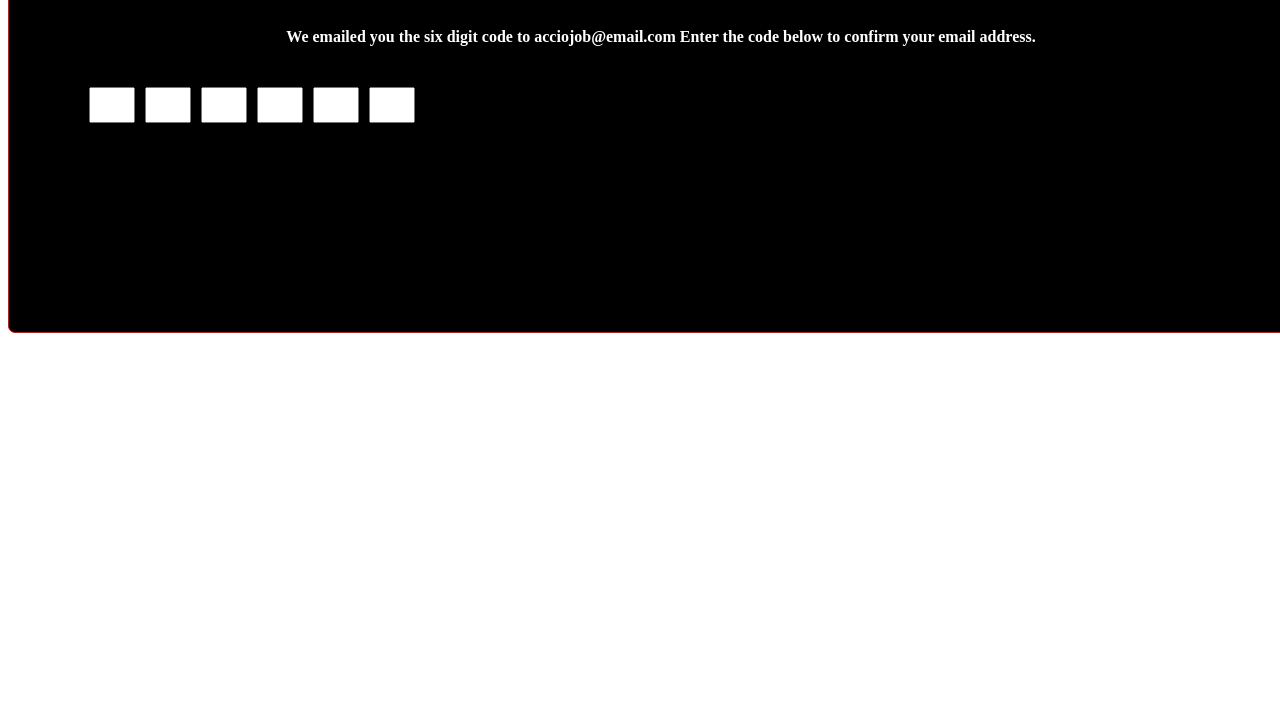
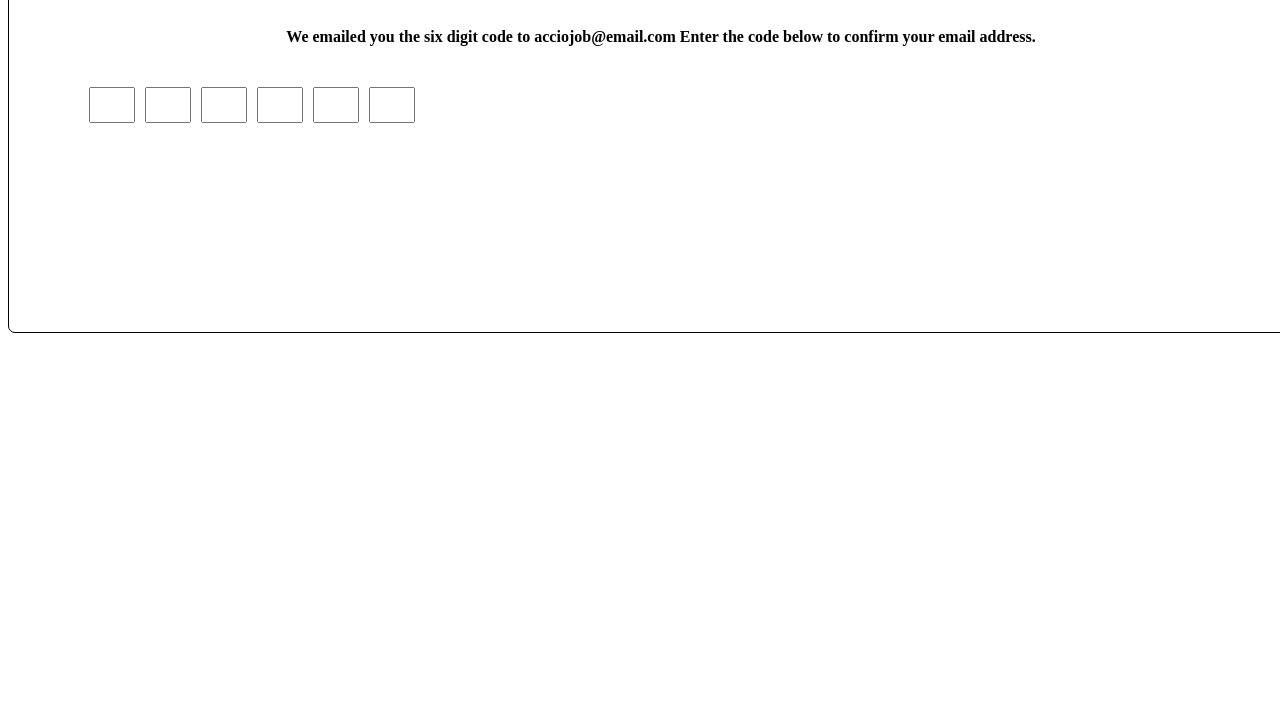
Before and after one commit to acciojob/OTP-lucifer100201, a website: page main.html in a window 1280 px wide. Shown: the part 87-800 px from the top of the page. Drawn offline with Linux system fonts and the light colour scheme.

Commit message:
created a submission

```diff
--- a/script.js
+++ b/script.js
@@ -1,4 +1,5 @@
   let inputs= document.querySelectorAll(".code");
+console.log
 
 console.log(inputs);
 
--- a/styles.css
+++ b/styles.css
@@ -2,12 +2,10 @@
 #main{
 	width:100%;
     height:400px;
-	background-color:black;
-	color:#fff;
 	display:flex;
 	flex-direction:column;
 	align-items:center;
-	border:1px solid red;
+	border:1px solid black;
 	border-radius:7px;
 	padding:5px 20px;
 }
```
